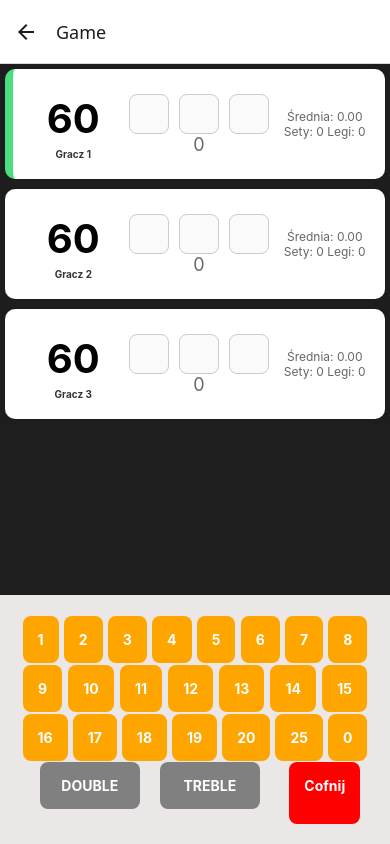
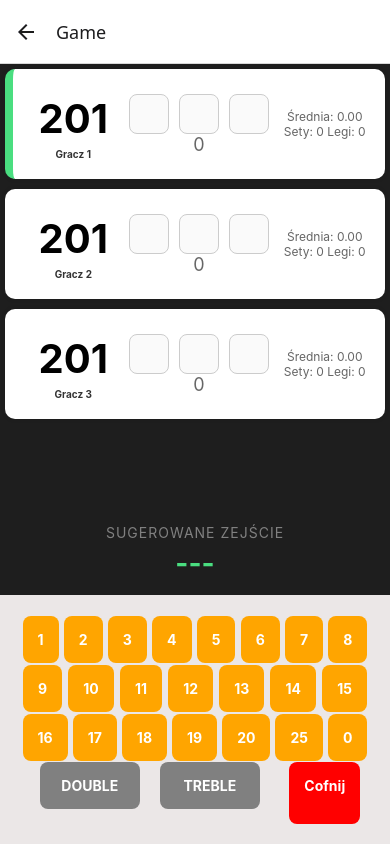
Before and after one commit to kyubifml/darts-scorer, a React Native app: screen /Game in a window 390 px wide. Built offline with nearby package versions, Linux system fonts and the light colour scheme.

Commit message:
konczenie dla score<110

```diff
--- /dev/null
+++ b/src/components/ui/checkoutAlgorithm.tsx
@@ -0,0 +1,29 @@
+const PREFERRED_DOUBLES = [40, 32, 24, 16];
+
+export const checkoutAlgorithm = (score: number): string[] | null => {
+  if (score > 170) return null;
+  if ([169, 168, 166, 165, 163, 162, 159].includes(score)) {
+    return null;
+    }
+
+  if (score === 50) return ['D25'];
+  if (score <= 40 && score % 2 === 0) return [`D${score / 2}`];
+
+  if (score <= 110) {
+    for (const double of PREFERRED_DOUBLES) {
+      const remainder = score - double;
+      if (remainder <= 0) continue;
+
+
+      if (remainder <= 20) return [`${remainder}`, `D${double / 2}`];
+
+      if (remainder % 3 === 0 && remainder <= 60) return [`T${remainder / 3}`, `D${double / 2}`];
+
+      if (remainder === 25) return ['25', `D${double / 2}`];
+      if (remainder === 50) return ['D25', `D${double / 2}`];
+    }
+  }
+
+  // (Na razie zaślepka, tu wjedzie najgrubsza logika)
+  return ['Trudna droga (do napisania)'];
+};
--- a/src/screens/GameScreen.tsx
+++ b/src/screens/GameScreen.tsx
@@ -1,9 +1,10 @@
 import { View, Text, StyleSheet, TouchableOpacity, ScrollView} from 'react-native';
 import { act, useState } from 'react';
 import PlayerCard from '../components/ui/PlayerCard';
+import {checkoutAlgorithm} from '../components/ui/checkoutAlgorithm';
 
 const PLAYERS = ['Gracz 1', 'Gracz 2', 'Gracz 3'];
-const STARTING_SCORE = 60;
+const STARTING_SCORE = 201;
 const BUTTON_VALUES = [1, 2, 3, 4, 5, 6, 7, 8, 9, 10, 11, 12, 13, 14, 15, 16, 17, 18, 19, 20, 25, 0];
 interface GameSnapshot {
   scores: number[];
@@ -37,6 +38,8 @@ export default function GameScreen() {
     const [matchPoints, setMatchPoints] = useState<number[]>(Array(PLAYERS.length).fill(0));
     const [matchDarts, setMatchDarts] = useState<number[]>(Array(PLAYERS.length).fill(0));
     const [multiplier, setMultiplier] = useState(1);
+
+    const suggestedCheckout = checkoutAlgorithm(scores[activePlayerIndex]);
 
     const handleAddThrow = (points: number) => {
     if (roundThrows[activePlayerIndex].length < 3) { //liczba rzutow
@@ -180,13 +183,21 @@ export default function GameScreen() {
   );
 })}
       </ScrollView>
-
+      <View style={{ alignItems: 'center', paddingVertical: 15, backgroundColor: '#1e1e1e' }}>
+          <Text style={{ color: 'gray', fontSize: 14, textTransform: 'uppercase', letterSpacing: 1 }}>
+              Sugerowane zejście
+          </Text>
+          <Text style={{ color: '#4ade80', fontSize: 28, fontWeight: 'bold', marginTop: 5 }}>
+              {suggestedCheckout ? suggestedCheckout.join('  ➔  ') : '---'}
+          </Text>
+      </View>
       <View style={{flexDirection: 'row', flexWrap: 'wrap',justifyContent: 'space-around', padding: 20, backgroundColor: '#ebe7e7' }}>
             {BUTTON_VALUES.map((points) =>{
               if (multiplier === 3 && points == 25){
                 return null;
               }
               return(
+
               <TouchableOpacity
                 key={points}
                 onPress={() => handleAddThrow(points)}
```
